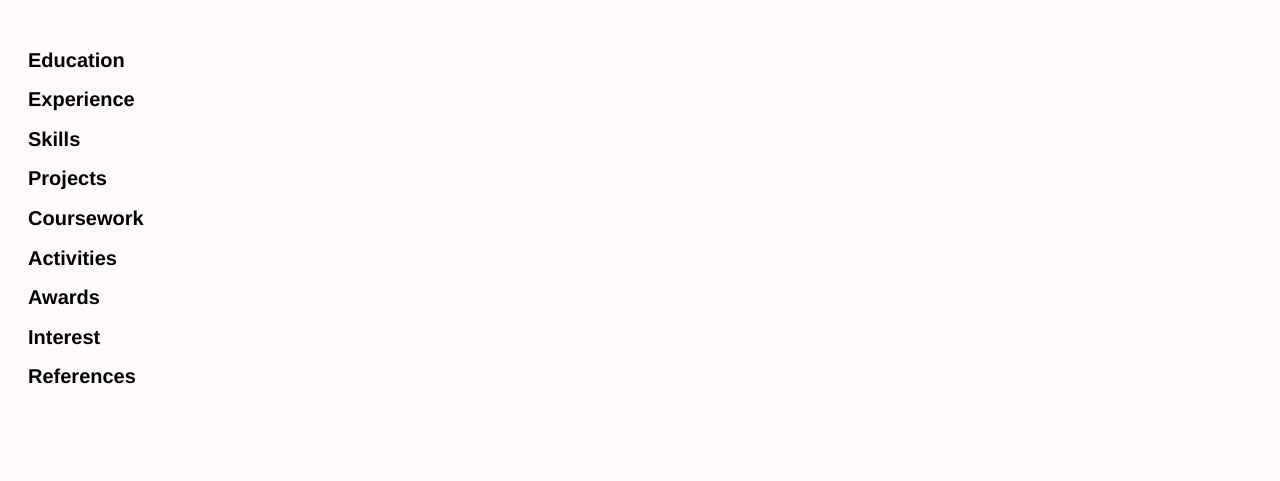
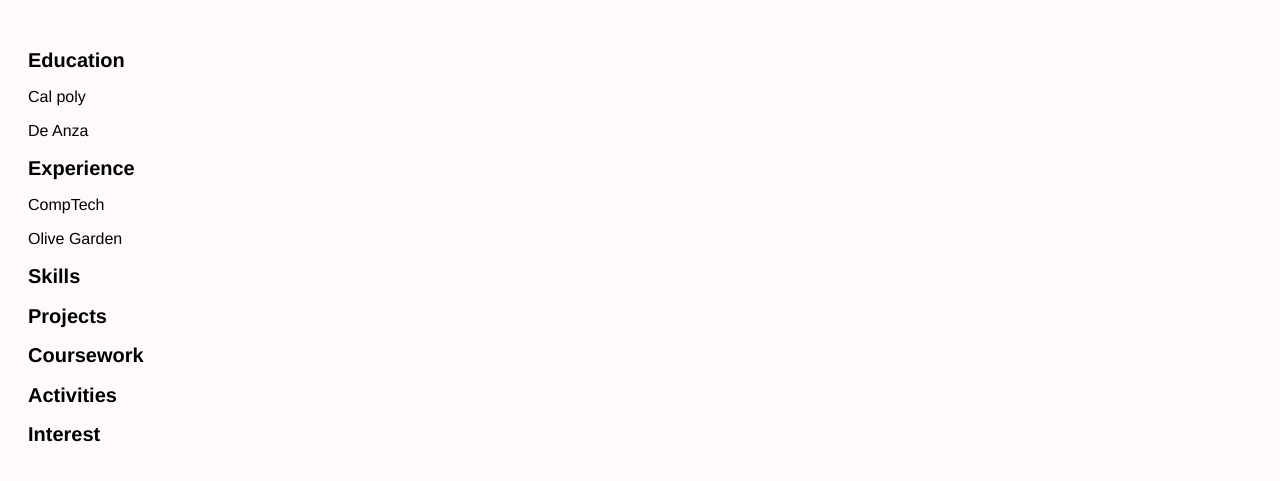
Before and after one commit to myanh2012/myanh2012.github.io, a plain HTML site: page resume.html in a window 1280 px wide. Shown: the part 49-530 px from the top of the page. Drawn offline with Linux system fonts and the light colour scheme.

```diff
--- a/resume.html
+++ b/resume.html
@@ -30,9 +30,13 @@
             <div class = 'resume'>
                 <section class = "section"></section>
                     <h2 class = "section-title">Education</h2>
+                    <p>Cal poly</p>
+                    <p>De Anza</p>
 
                 <section class = "section"></section>
                     <h2 class = "section-title">Experience</h2>
+                    <p>CompTech</p>
+                    <p>Olive Garden</p>
 
                 <section class = "section"></section>
                     <h2 class = "section-title">Skills</h2>
@@ -46,14 +50,10 @@
                 <section class = "section"></section>
                     <h2 class = "section-title">Activities</h2>
 
-                <section class = "section"></section>
-                    <h2 class = "section-title">Awards</h2>
 
                 <section class = "section"></section>
                     <h2 class = "section-title">Interest</h2>
 
-                <section class = "section"></section>
-                    <h2 class = "section-title">References</h2>
 
 
             </div>
```
Also changed, not shown: 1 other file.
